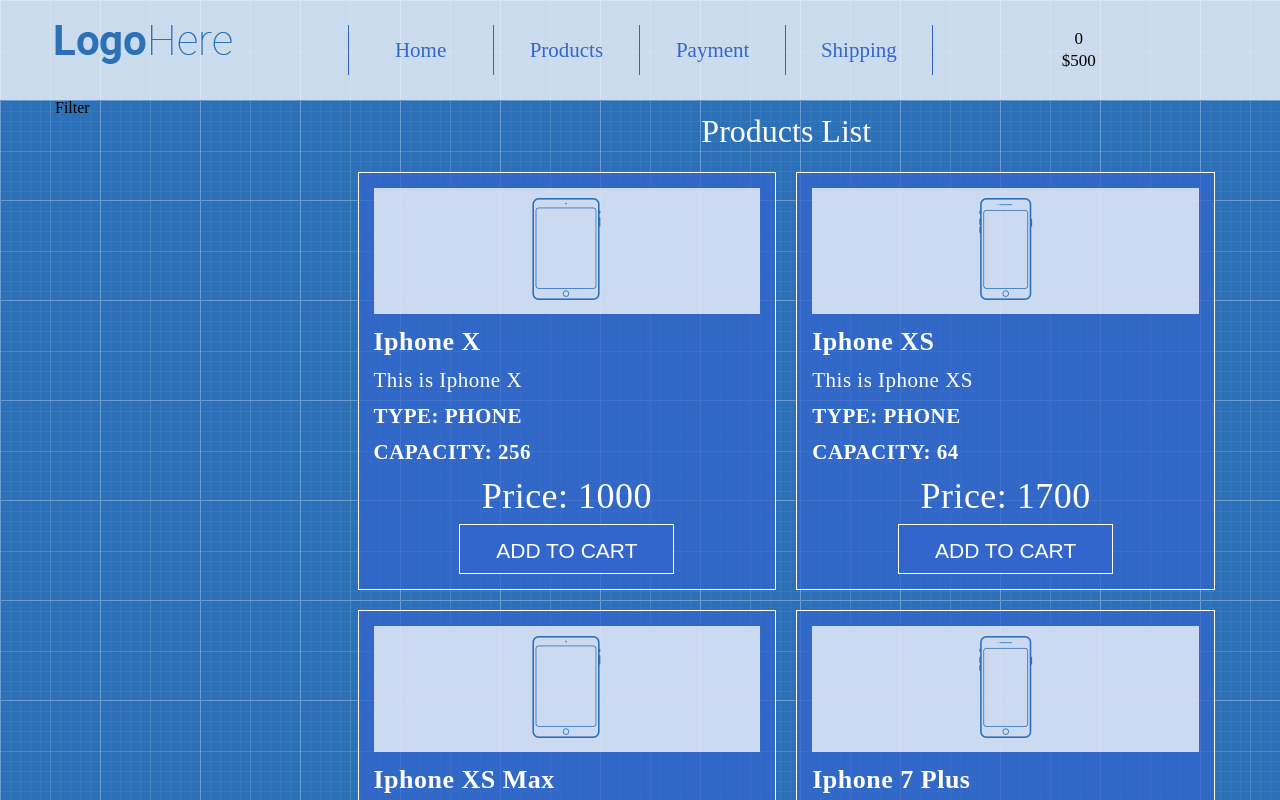
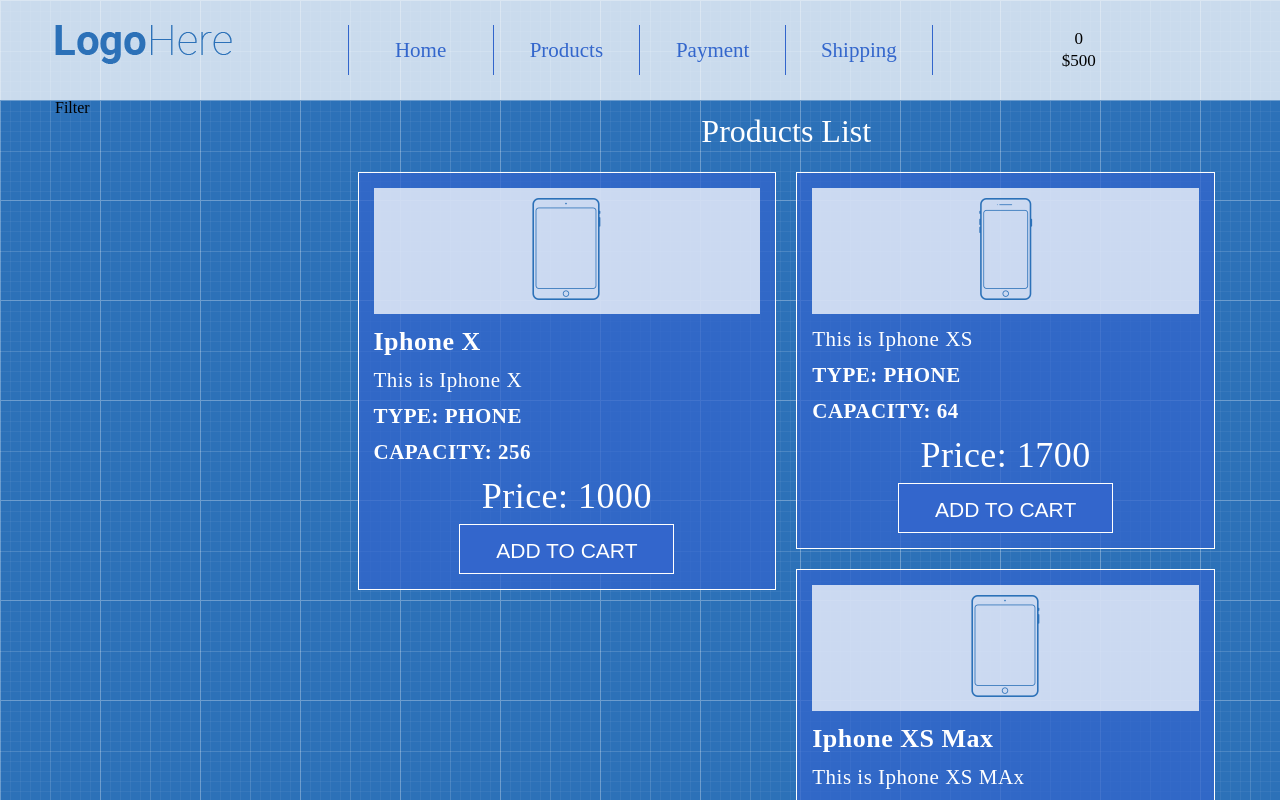
Before and after one commit to dimonkatri4/shop-project, a React (Create React App) app: page / in a window 1280 px wide. Shown: the top 800 px of the page. Built offline with nearby package versions, Linux system fonts and the light colour scheme.

Commit message:
added isREquired in ProductListItem.propTypes

```diff
--- a/src/App/Main/Products/productsData.js
+++ b/src/App/Main/Products/productsData.js
@@ -10,7 +10,7 @@ const productsData = [
     },
     {
         id: 2,
-        name:"Iphone XS",
+        // name:"Iphone XS",
         description: "This is Iphone XS",
         type: "Phone",
         capacity: 64,
```
Also changed, not shown: src/App/Main/Products/ProductListItem.js (+4 -4 lines).
